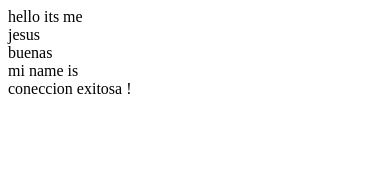
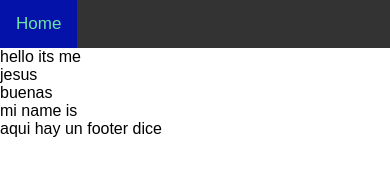
Before and after one commit to Diegomanager/PORTAFOLIO, a plain HTML site: page INDEX.HTML in a window 390 px wide. Drawn offline with Linux system fonts and the light colour scheme.

Commit message:
Primera barra de navegacion

```diff
--- a/INDEX.HTML
+++ b/INDEX.HTML
@@ -8,17 +8,27 @@
 </head>
 <body>
     <header>
-        <nav></nav>
+     <nav class="topnav" id="myTopnav">
+            <a href="#Inicio" class="active">Home</a>
+            <a href="#Proyectos">proyectos</a>
+            <a href="#Contactame">Contactame</a>
+            <a href="#Acerca de mi">Acerca de mi</a>
+            <a href="javascript:void(0);" class="icon" onclick="myFunction()">
+                <i class="fa fa-bars"></i>
+            </a>
+        </nav>
     </header>
     <main>
-        <section id="inicio">hello its me</section>
+        <section id="inicio" class="inicio dark">hello its me</section>
 
         <section id="proyectos">jesus</section>
 
-        <section id="AcercaDeMi">buenas</section>
+        <section id="AcercaDeMi" class="section white">buenas</section>
+
         <section id="Contactanos"> mi name is</section>
+
     </main>
-    <footer></footer>
+    <footer> aqui hay un footer dice </footer>
     <script src="app.js"></script>
 
 
--- a/app.js
+++ b/app.js
@@ -1 +1,8 @@
-document.write("coneccion exitosa !");
+function myFunction() {
+  var x = document.getElementById("myTopnav");
+  if (x.className === "topnav") {
+    x.className += " responsive";
+  } else {
+    x.className = "topnav";
+  }
+}
--- a/style.css
+++ b/style.css
@@ -1,6 +1,55 @@
-h1{
-    color: rgb(0, 255, 115);
-    font-size: 2em;
-    text-align: center;
-    margin: 20px;
+body {
+  margin: 0;
+  font-family: Arial, Helvetica, sans-serif;
 }
+
+.topnav {
+  overflow: hidden;
+  background-color: #333;
+}
+
+.topnav a {
+  float: left;
+  display: block;
+  color: #cf0d0d;
+  text-align: center;
+  padding: 14px 16px;
+  text-decoration: none;
+  font-size: 17px;
+}
+
+.topnav a:hover {
+  background-color: #fafafa;
+  color: black;
+}
+
+.topnav a.active {
+  background-color: #0412aa;
+  color: rgb(106, 230, 170);
+}
+
+.topnav .icon {
+  display: none;
+}
+
+@media screen and (max-width: 600px) {
+  .topnav a:not(:first-child) {display: none;}
+  .topnav a.icon {
+    float: right;
+    display: block;
+  }
+}
+
+@media screen and (max-width: 600px) {
+  .topnav.responsive {position: relative;}
+  .topnav.responsive .icon {
+    position: absolute;
+    right: 0;
+    top: 0;
+  }
+  .topnav.responsive a {
+    float: none;
+    display: block;
+    text-align: left;
+  }
+}
```
